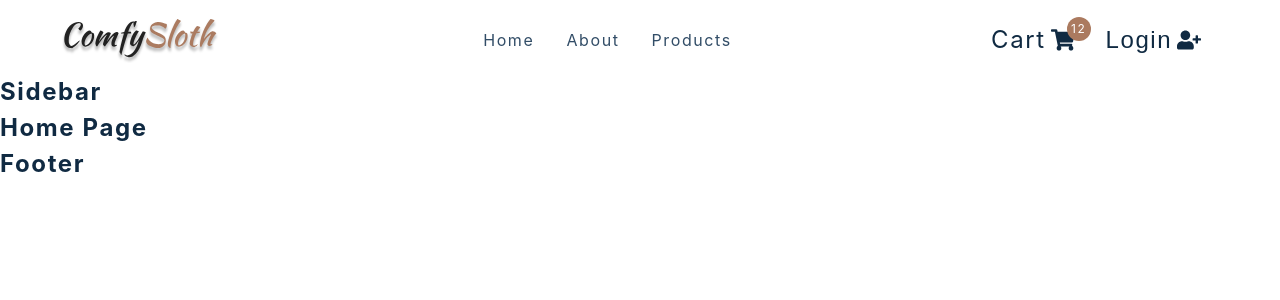
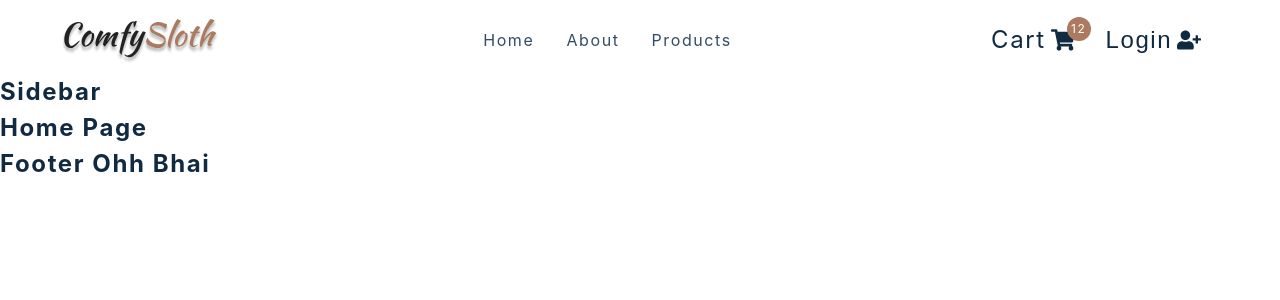
Before and after one commit to Iron0utlaw/Mythila-Ecom, a React (Create React App) app: page / in a window 1280 px wide. Shown: the top 300 px of the page. Built offline with nearby package versions, Linux system fonts and the light colour scheme; the HTML template or start-up script is replaced by a standard one.

Commit message:
testing deployment

```diff
--- a/src/components/Footer.js
+++ b/src/components/Footer.js
@@ -1,7 +1,7 @@
 import React from 'react'
 import styled from 'styled-components'
 const Footer = () => {
-  return <h4>footer</h4>
+  return <h4>footer ohh bhai</h4>
 }
 
 const Wrapper = styled.footer`
```
